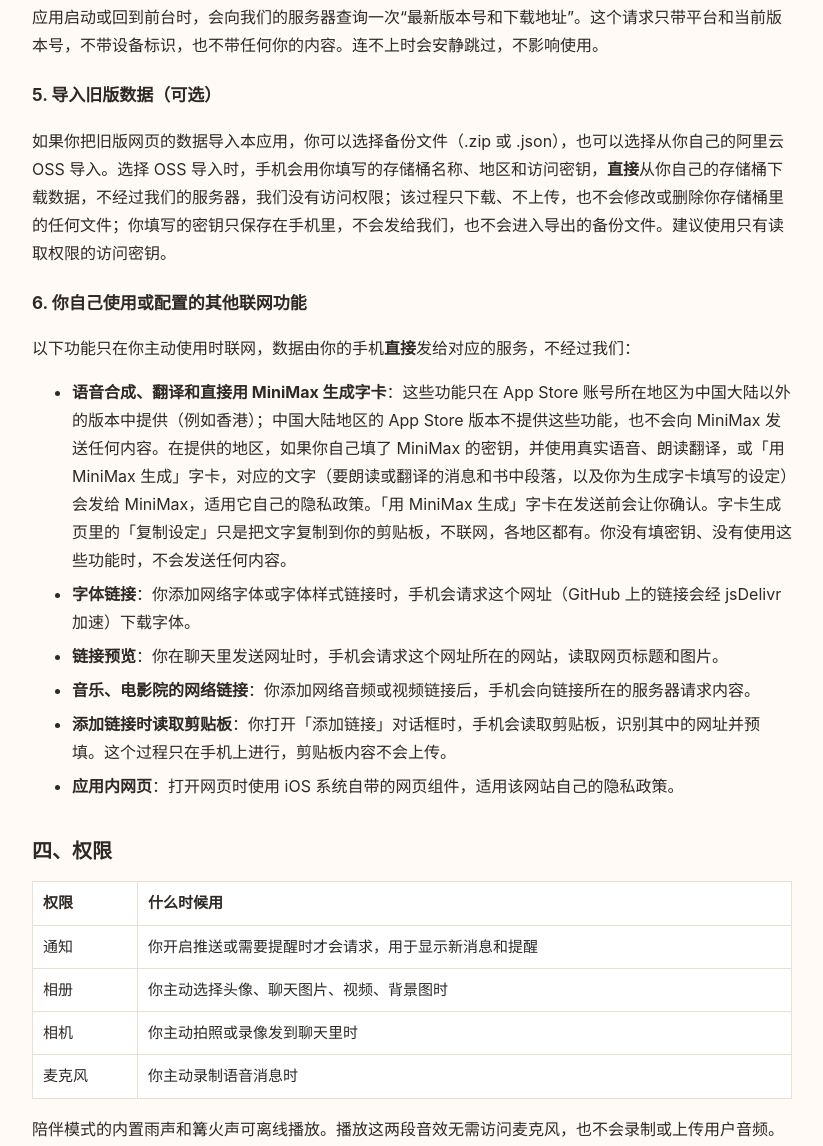
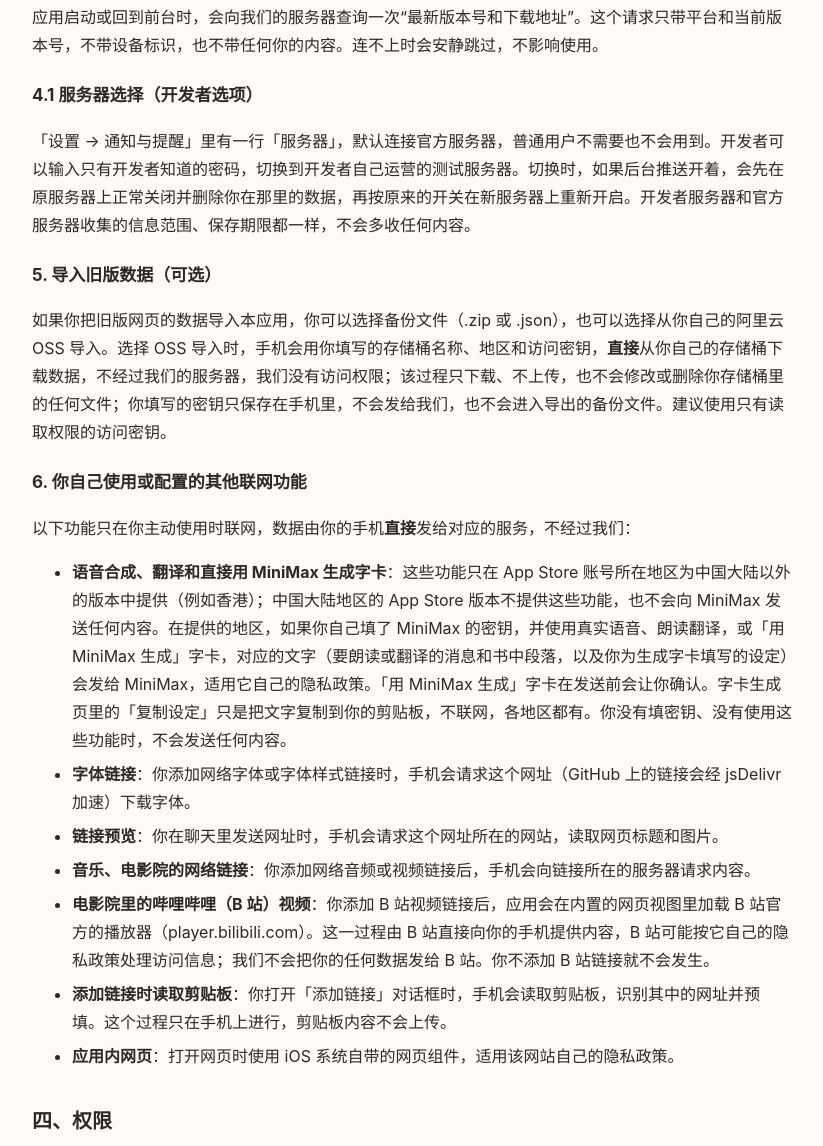
Before and after one commit to channel-ing/cijian-legal, a plain HTML site: page privacy.html in a window 1280 px wide. Shown: the part 2254-3400 px from the top of the page, without its empty margins (228-1051 px from the left). Drawn offline with Linux system fonts and the light colour scheme.

Commit message:
Add files via upload

```diff
--- a/privacy.html
+++ b/privacy.html
@@ -7,7 +7,7 @@
 <style>
 :root{--bg:#fffaf5;--fg:#2d2926;--sub:#6b6560;--line:#eadfd3;--card:#fff;--link:#a8552c}
 @media (prefers-color-scheme:dark){:root{--bg:#1c1917;--fg:#ece6df;--sub:#a8a099;--line:#3a3430;--card:#262220;--link:#e8a77c}}
-body{margin:0;background:var(--bg);color:var(--fg);font:16px/1.75 -apple-system,BlinkMacSystemFont,"PingFang SC","Hiragino Sans GB","Microsoft YaHei",sans-serif}
+body{margin:0;background:var(--bg);color:var(--fg);font:16px/1.75 -apple-system,BlinkMacSystemFont,"PingFang SC","PingFang HK","PingFang TC","Hiragino Sans GB","Microsoft YaHei",sans-serif}
 main{max-width:760px;margin:0 auto;padding:24px 18px 64px}
 h1{font-size:26px;line-height:1.35;margin:8px 0 12px}h2{font-size:20px;margin:34px 0 8px}h3{font-size:17px;margin:22px 0 6px}
 p,li{color:var(--fg)}li{margin:6px 0}a{color:var(--link);word-break:break-all}code{background:var(--card);padding:1px 5px;border-radius:4px}
@@ -58,6 +58,8 @@ footer{margin-top:48px;color:var(--sub);font-size:13px}
 </ul>
 <h3>4. 版本检查</h3>
 <p>应用启动或回到前台时，会向我们的服务器查询一次“最新版本号和下载地址”。这个请求只带平台和当前版本号，不带设备标识，也不带任何你的内容。连不上时会安静跳过，不影响使用。</p>
+<h3>4.1 服务器选择（开发者选项）</h3>
+<p>「设置 → 通知与提醒」里有一行「服务器」，默认连接官方服务器，普通用户不需要也不会用到。开发者可以输入只有开发者知道的密码，切换到开发者自己运营的测试服务器。切换时，如果后台推送开着，会先在原服务器上正常关闭并删除你在那里的数据，再按原来的开关在新服务器上重新开启。开发者服务器和官方服务器收集的信息范围、保存期限都一样，不会多收任何内容。</p>
 <h3>5. 导入旧版数据（可选）</h3>
 <p>如果你把旧版网页的数据导入本应用，你可以选择备份文件（.zip 或 .json），也可以选择从你自己的阿里云 OSS 导入。选择 OSS 导入时，手机会用你填写的存储桶名称、地区和访问密钥，<strong>直接</strong>从你自己的存储桶下载数据，不经过我们的服务器，我们没有访问权限；该过程只下载、不上传，也不会修改或删除你存储桶里的任何文件；你填写的密钥只保存在手机里，不会发给我们，也不会进入导出的备份文件。建议使用只有读取权限的访问密钥。</p>
 <h3>6. 你自己使用或配置的其他联网功能</h3>
@@ -67,6 +69,7 @@ footer{margin-top:48px;color:var(--sub);font-size:13px}
 <li><strong>字体链接</strong>：你添加网络字体或字体样式链接时，手机会请求这个网址（GitHub 上的链接会经 jsDelivr 加速）下载字体。</li>
 <li><strong>链接预览</strong>：你在聊天里发送网址时，手机会请求这个网址所在的网站，读取网页标题和图片。</li>
 <li><strong>音乐、电影院的网络链接</strong>：你添加网络音频或视频链接后，手机会向链接所在的服务器请求内容。</li>
+<li><strong>电影院里的哔哩哔哩（B 站）视频</strong>：你添加 B 站视频链接后，应用会在内置的网页视图里加载 B 站官方的播放器（player.bilibili.com）。这一过程由 B 站直接向你的手机提供内容，B 站可能按它自己的隐私政策处理访问信息；我们不会把你的任何数据发给 B 站。你不添加 B 站链接就不会发生。</li>
 <li><strong>添加链接时读取剪贴板</strong>：你打开「添加链接」对话框时，手机会读取剪贴板，识别其中的网址并预填。这个过程只在手机上进行，剪贴板内容不会上传。</li>
 <li><strong>应用内网页</strong>：打开网页时使用 iOS 系统自带的网页组件，适用该网站自己的隐私政策。</li>
 </ul>
```
